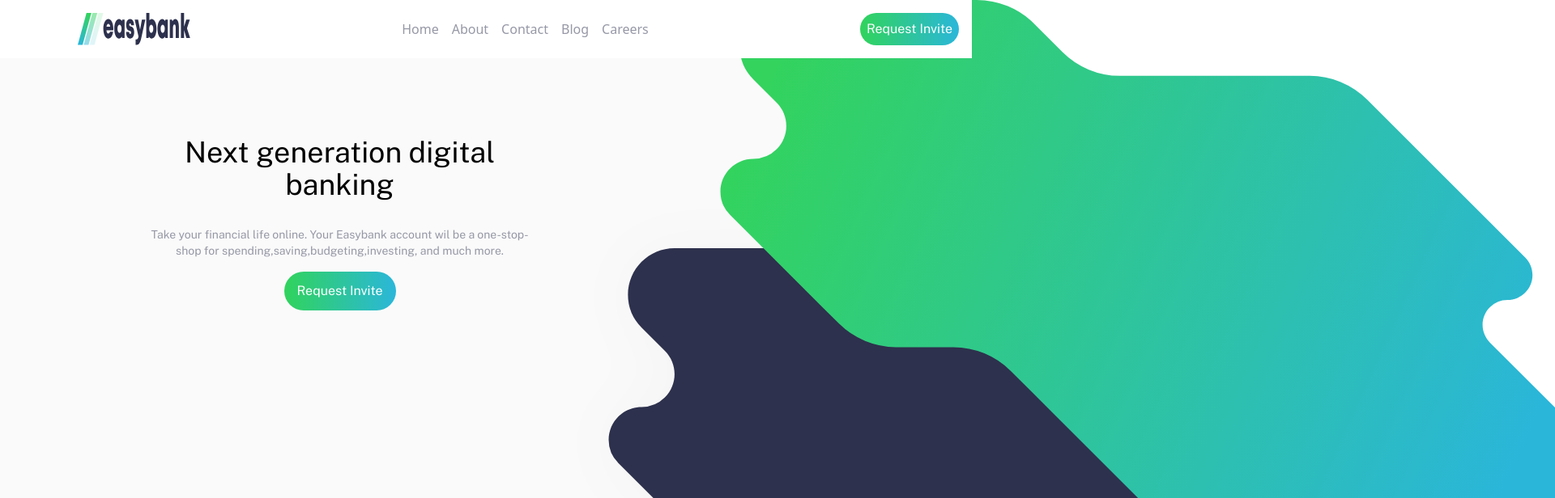
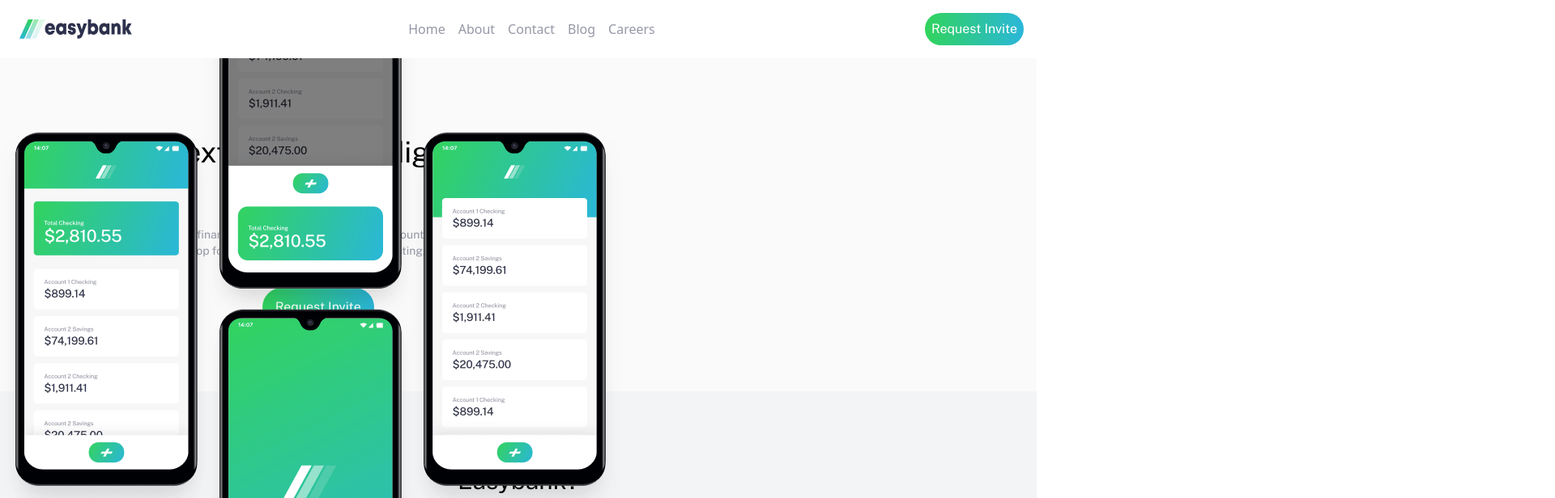
Before and after one commit to MikeProduce/front-end-challange, a React (Vite) app in the folder challange-attempt/: page / in a window 1280 px wide. Shown: the top 616 px of the page at 81% size, 1920 px wide, since content can reach past the window. Built offline with nearby package versions, Linux system fonts and the light colour scheme.

Commit message:
FIXED THE RESPONSIVE PART OF THE PHONES NOW NEED TO DO LG and thats all :)

```diff
--- a/challange-attempt/src/components/landingPage.jsx
+++ b/challange-attempt/src/components/landingPage.jsx
@@ -5,15 +5,15 @@
 
 export const LandingPage = () => {
 
-
+//sm: 640,md:768,lg:1024;,xl:1280
 
     return (
         <section className='bg-Very-Light-Gray pb-10 md:p-20 overflow-hidden md:overflow-visible'>
             <div className='lg:mx-20 md:flex md:flex-row-reverse'>
-            <div>
-            <img className='z-2 absolute md:relative top-0 left-0 md:left-96' src={MobilePhones} alt={MobilePhones}/>
-            <img className='z-1 absolute top-0 md:block hidden' src={DesktopImage} alt={DesktopImage} />
-            <img className='md:hidden sm:w-auto max-w-full h-auto' src={MobileImage} alt="" />
+            <div className='w-full h-full'>
+            <img className='z-2 absolute -top-0 left-0 sm:-top-70  xxs:-top-20 xs:-top-30 smm:-top-30' src={MobilePhones} alt={MobilePhones}/>
+            <img className='z-1 absolute top-0 hidden' src={DesktopImage} alt={DesktopImage} />
+            <img className='md:hidden w-full' src={MobileImage} alt="" />
             </div>
             <div className='text-center items-center'>
                 <h1 className='text-4xl p-4'>Next generation digital banking</h1>
--- a/challange-attempt/src/components/navbar.jsx
+++ b/challange-attempt/src/components/navbar.jsx
@@ -35,9 +35,9 @@
 
 
   return (
-    <nav className={`relative lg:flex md:flex mx-0 lg:mx-20 justify-between bg-white z-10 ${shadow}`}>
+    <nav className={`relative lg:flex md:flex mx-0 justify-between bg-white z-10 ${shadow}`}>
         <div className="p-4 justify-between flex">
-            <img className='' src={Logo} alt={Logo} />
+            <img className='p-2' src={Logo} alt={Logo} />
             <button className='block text-white md:hidden p-2' onClick={toggleOpen}>
             <img src={Hamburger} alt={Hamburger} />
           </button>
--- a/challange-attempt/tailwind.config.cjs
+++ b/challange-attempt/tailwind.config.cjs
@@ -5,6 +5,16 @@
     "./src/**/*.{js,ts,jsx,tsx}",
   ],
   theme: {
+    screens: {
+      'xxs': '420px',
+      'xs': '475px',
+      'smm': '540px',
+      'sm': '640px',
+      'md': '768px',
+      'lg': '1024px',
+      'xl': '1280px',
+      '2xl': '1536px',
+    },
     extend: {
       colors: {
         'lime-green': 'hsl(136,65%,51%)',
```
